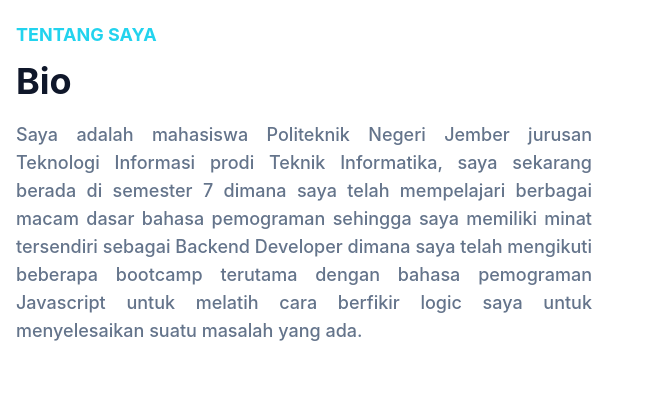
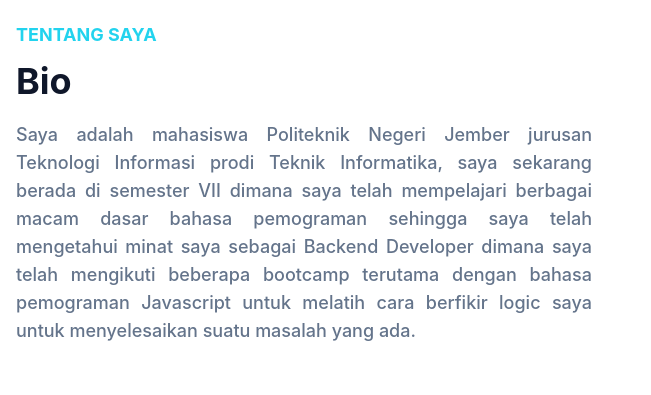
Before and after one commit to Rajihkharissuha12/Rajihkharissuha.github.io, a website: page index.html in a window 1280 px wide. Shown: the part 880-1275 px from the top of the page, 0-651 px from the left. Drawn offline with Linux system fonts and the light colour scheme.

Commit message:
Edit Keterangan Bio

```diff
--- a/index.html
+++ b/index.html
@@ -91,7 +91,7 @@
                 <div class="w-full px-4 mb-10 lg:w-1/2">
                     <h4 class="font-bold uppercase text-primary text-lg mb-3">Tentang Saya</h4>
                     <h2 class="font-bold text-dark text-3xl mb-5 max-w-md lg:text-4xl">Bio</h2>
-                    <p class="font-medium text-base text-justify text-secondary max-w-xl lg:text-lg">Saya adalah mahasiswa Politeknik Negeri Jember jurusan Teknologi Informasi prodi Teknik Informatika, saya sekarang berada di semester 7 dimana saya telah mempelajari berbagai macam dasar bahasa pemograman sehingga saya memiliki minat tersendiri sebagai Backend Developer dimana saya telah mengikuti beberapa bootcamp terutama dengan bahasa pemograman Javascript untuk melatih cara berfikir logic saya untuk menyelesaikan suatu masalah yang ada.</p>
+                    <p class="font-medium text-base text-justify text-secondary max-w-xl lg:text-lg">Saya adalah mahasiswa Politeknik Negeri Jember jurusan Teknologi Informasi prodi Teknik Informatika, saya sekarang berada di semester VII dimana saya telah mempelajari berbagai macam dasar bahasa pemograman sehingga saya telah mengetahui minat saya sebagai Backend Developer dimana saya telah mengikuti beberapa bootcamp terutama dengan bahasa pemograman Javascript untuk melatih cara berfikir logic saya untuk menyelesaikan suatu masalah yang ada.</p>
                 </div>
                 <!-- kiri -->
                 <div class="w-full px-4 lg:w-1/2 mb-4 lg:text-3xl">
```
